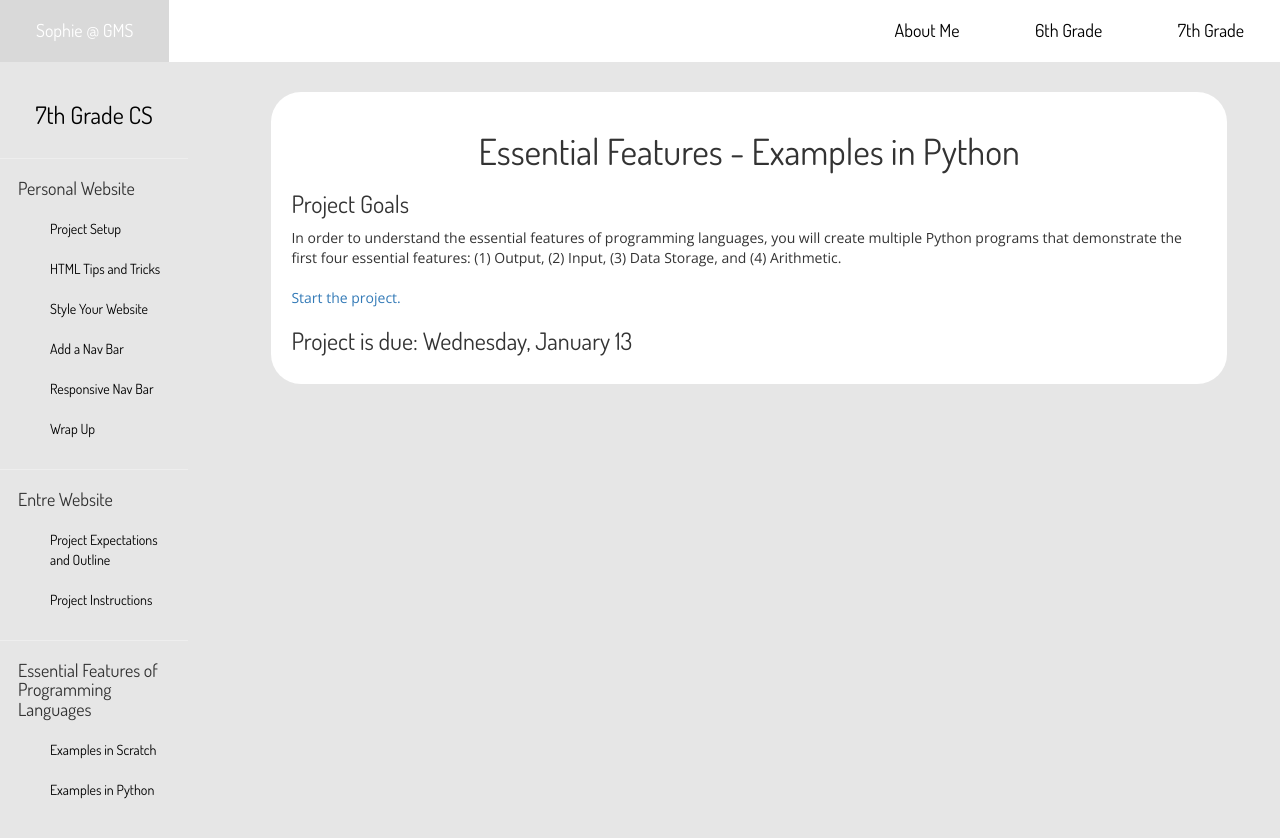
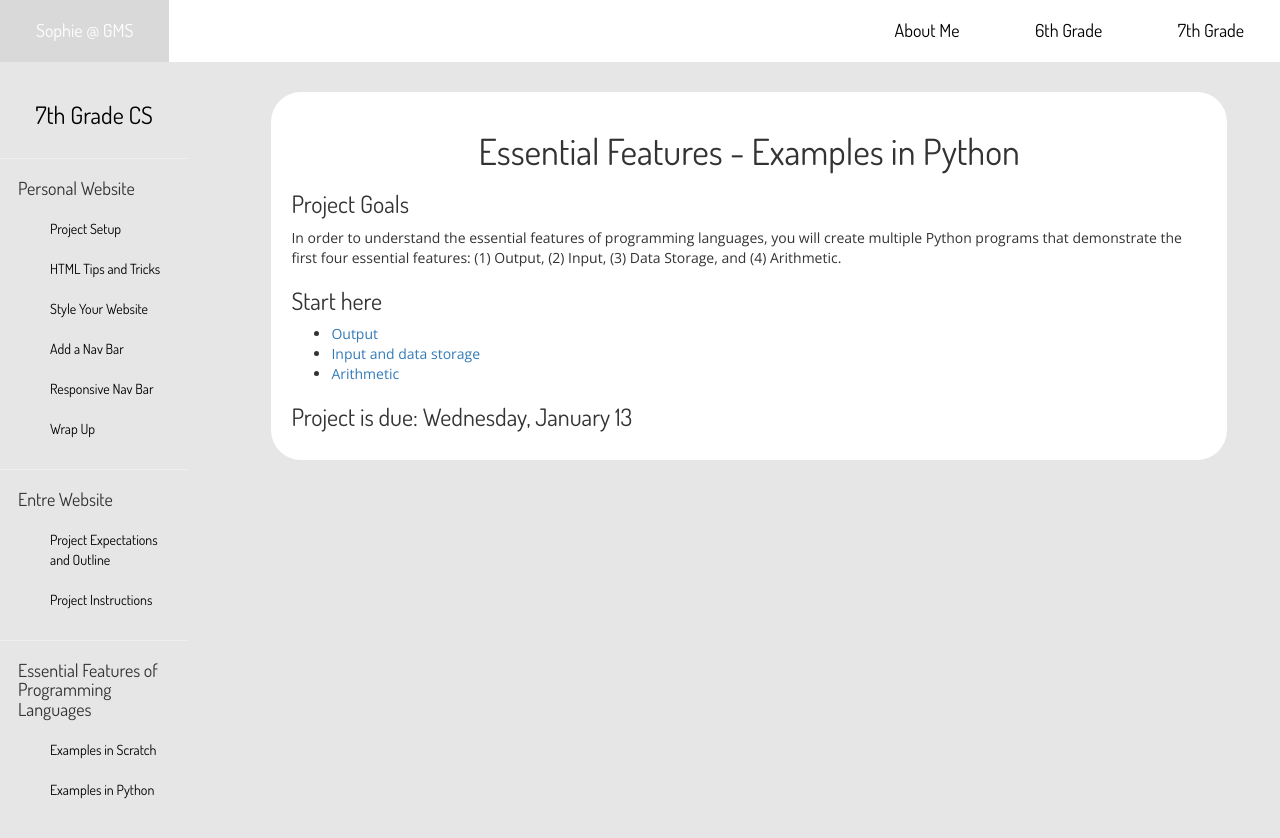
Before and after one commit to slibkind/slibkind.github.io, a Jekyll site: the page built from grade-7/essential-python.html, in a window 1280 px wide. Shown: the top 838 px of the page. Built offline with Jekyll 4.4.1, drawn with Linux system fonts in a browser that asks for light colours; nearby versions of some CDN libraries; library files that are not in the unit come from our copies.

Commit message:
update essential features python

```diff
--- a/_config.yml
+++ b/_config.yml
@@ -1,6 +1,6 @@
 title: "Sophie @ GMS"
 baseurl: ""
-url: "http://slibkind.github.io/"
+url: "http://127.0.0.1:4000/"
 
 github_username: slibkind
 
--- a/grade-7/essential-python.html
+++ b/grade-7/essential-python.html
@@ -13,10 +13,17 @@ title: Essential Features
         Python programs that demonstrate the first four essential features: (1) Output, (2) Input, (3) Data Storage, and
         (4) Arithmetic.
 
-        <br>
-        <br>
+        </p>
 
-        <a target = "_blank" href="http://goo.gl/forms/QCe3EJIHCz">Start the project.</a>
+    <h3>Start here</h3>
+
+        <p>
+        <ul>
+            <li><a href="http://goo.gl/forms/kYGZZ95YVi">Output</a></li>
+            <li><a href="http://goo.gl/forms/qrGbhA2KoM">Input and data storage</a></li>
+            <li><a href="http://goo.gl/forms/LQ7bSvaSDM">Arithmetic</a></li>
+        </ul>
+
         </p>
 
      <h3> Project is due: Wednesday, January 13</h3>
```
